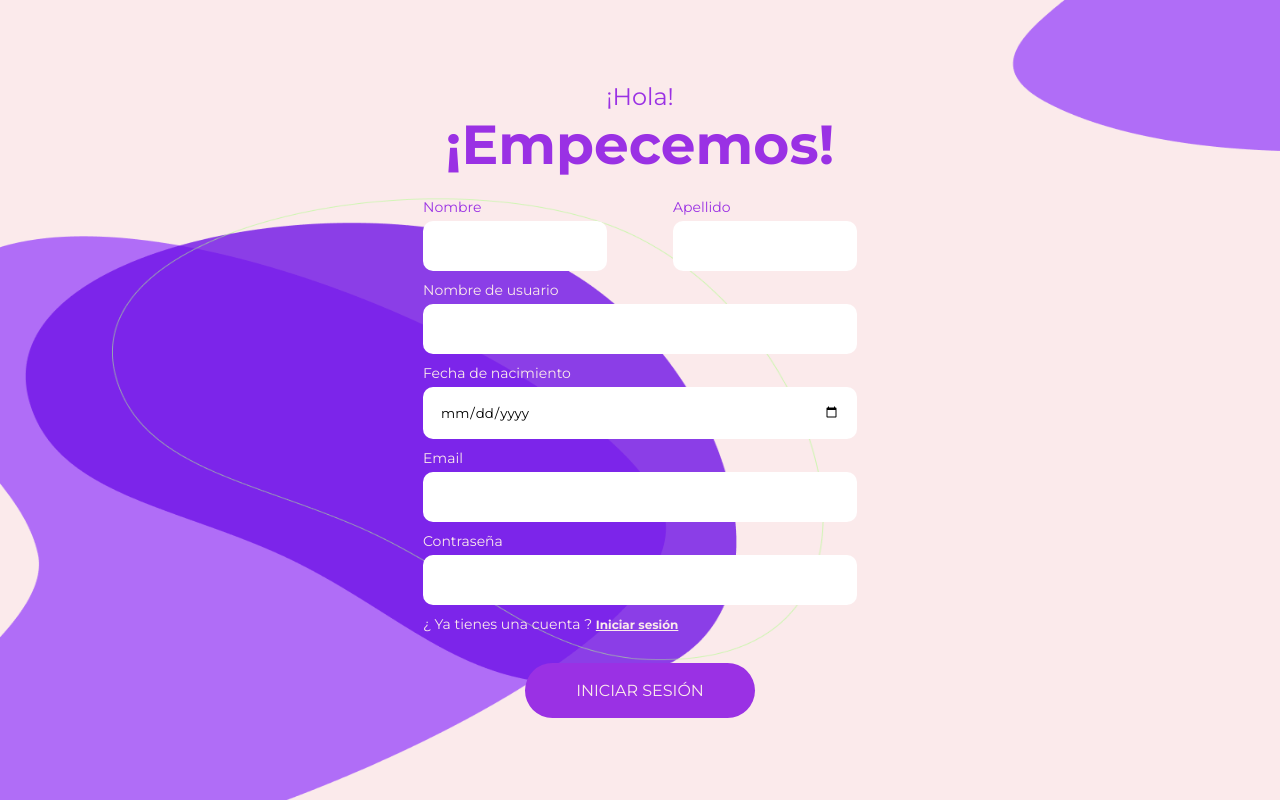
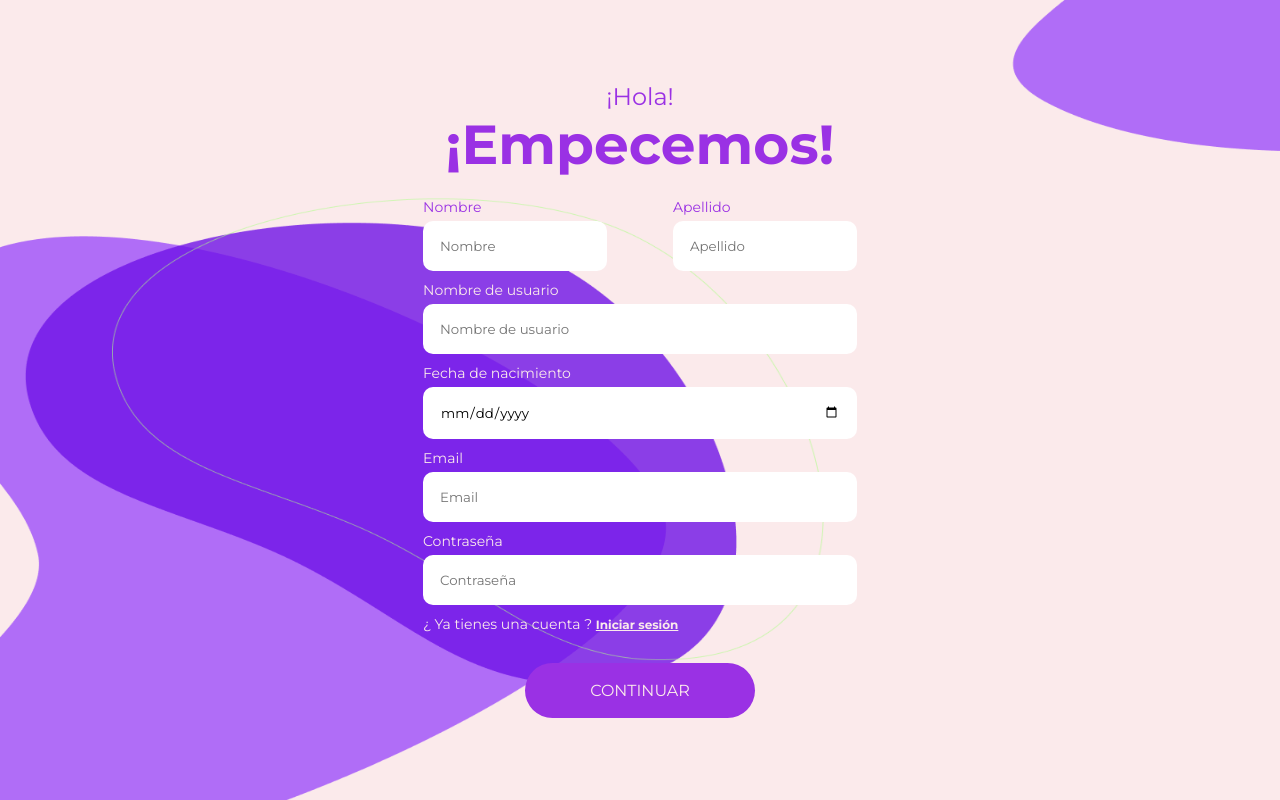
Before and after one commit to rubenderigo/hydra-frontend, a React (Create React App) app: page /registro in a window 1280 px wide. Built offline with nearby package versions, Linux system fonts and the light colour scheme.

Commit message:
fix validation styles forms and add placeholders

```diff
--- a/src/components/Input/Input.js
+++ b/src/components/Input/Input.js
@@ -2,14 +2,18 @@ import { useField } from 'formik';
 
 import styles from 'components/Input/Input.module.css';
 
-const Input = ({ label, type , ...props }) => {
+const Input = ({ label, type, placeholder, ...props }) => {
   const [field, meta] = useField(props);
 
   return (
     <div className={styles['container-input']}>
-      <label className={styles['label']} htmlFor={field.name}>{label}</label>
-      <input className={styles['input']} type={type} {...field} />
-      {meta.touched && meta.error ? <span className={styles['error']}>{meta.error}</span> : null}
+      <label className={styles['label']} htmlFor={field.name}>
+        {label}{' '}
+        {meta.touched && meta.error && (
+          <span className={styles['error']}>{meta.error}</span>
+        )}
+      </label>
+      <input className={styles['input']} type={type} placeholder={placeholder} {...field} />
     </div>
   );
 };
--- a/src/components/Input/Input.module.css
+++ b/src/components/Input/Input.module.css
@@ -13,12 +13,16 @@
   margin-bottom: 5px;
 }
 
-.error {
-  color: red;
-  margin-top: 5px;
-  font-size: 14px;
-}
-
 .input:focus {
   box-shadow: 0px 0px 6px rgba(0, 0, 0, 0.2);
 }
+
+.error {
+  color: #FFF;
+  background-color: #CA5151;
+  border-radius: 12px;
+  font-size: 14px;
+  padding: 3px 8px 3px 8px;
+  margin-left: 12px;
+  opacity: 0.9;
+}
--- a/src/components/Onboarding/Onboarding.module.css
+++ b/src/components/Onboarding/Onboarding.module.css
@@ -52,5 +52,5 @@
 }
 
 .content button {
-  margin: auto 30px auto 30px;
+  margin: auto 10px auto 10px;
 }
--- a/src/components/SingIn/SingInForm.js
+++ b/src/components/SingIn/SingInForm.js
@@ -17,13 +17,22 @@ const SingInForm = () => {
         }}
         onSubmit={(values) => console.log(values)}
         validationSchema={Yup.object({
-          username: Yup.string().required('Obligatorio'),
-          password: Yup.string().required('Obligatorio'),
+          username: Yup.string().required('requerido *'),
+          password: Yup.string().required('requerido *'),
         })}
       >
         <Form>
-          <Input name="username" label="username *" />
-          <Input name="password" label="contraseña *" />
+          <Input
+            name="username"
+            label="Nombre de usuario"
+            placeholder="Nombre de usuario"
+          />
+          <Input
+            name="password"
+            label="Contraseña"
+            placeholder="Contraseña"
+            type="password"
+          />
           <p>
             ¿ No tienes una cuenta ?{' '}
             <Link to="/registro">
@@ -32,7 +41,7 @@ const SingInForm = () => {
           </p>
           <div className={styles['container-button']}>
             <Button className={'button-primary'} type="submit">
-              Continuar
+              Iniciar sesión
             </Button>
           </div>
         </Form>
--- a/src/components/SingUp/SingUpForm.js
+++ b/src/components/SingUp/SingUpForm.js
@@ -21,25 +21,34 @@ const SingUpForm = () => {
         }}
         onSubmit={(values) => console.log(values)}
         validationSchema={Yup.object({
-          name: Yup.string().required('Obligatorio'),
-          lastname: Yup.string().required('Obligatorio'),
-          username: Yup.string().required('Obligatorio'),
+          name: Yup.string().required('requerido *'),
+          lastname: Yup.string().required('requerido *'),
+          username: Yup.string().required('requerido *'),
           password: Yup.string()
-            .required('Obligatorio')
-            .min(6,'La contraseña debe tener una longitud minima de 6 caracteres'),
-          dateBirth: Yup.date().required('Obligatorio'),
-          email: Yup.string().required('Obligatorio'),
+            .required('requerido *')
+            .min(6, 'longitud minima de 6 caracteres'),
+          dateBirth: Yup.date().required('requerido *'),
+          email: Yup.string().required('requerido *'),
         })}
       >
         <Form>
           <div className={styles['name-surname-container']}>
-            <Input name="name" label="Nombre" />
-            <Input name="lastname" label="Apellido" />
+            <Input name="name" label="Nombre" placeholder="Nombre" />
+            <Input name="lastname" label="Apellido" placeholder="Apellido" />
           </div>
-          <Input name="username" label="Nombre de usuario" />
+          <Input
+            name="username"
+            label="Nombre de usuario"
+            placeholder="Nombre de usuario"
+          />
           <Input name="dateBirth" label="Fecha de nacimiento" type="date" />
-          <Input name="email" label="Email" type="email" />
-          <Input name="password" label="Contraseña" type="password" />
+          <Input name="email" label="Email" type="email" placeholder="Email" />
+          <Input
+            name="password"
+            label="Contraseña"
+            type="password"
+            placeholder="Contraseña"
+          />
           <p className={styles['p']}>
             ¿ Ya tienes una cuenta ?{' '}
             <Link to="/iniciar-sesion">
@@ -48,7 +57,7 @@ const SingUpForm = () => {
           </p>
           <div className={styles['container-button']}>
             <Button className={'button-primary'} type="submit">
-              Iniciar sesión
+              Continuar
             </Button>
           </div>
         </Form>
```
